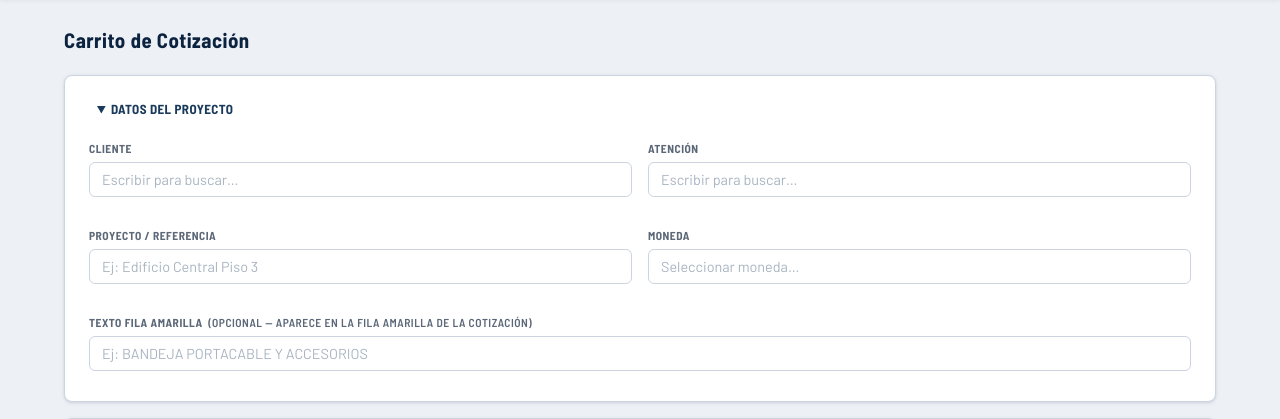
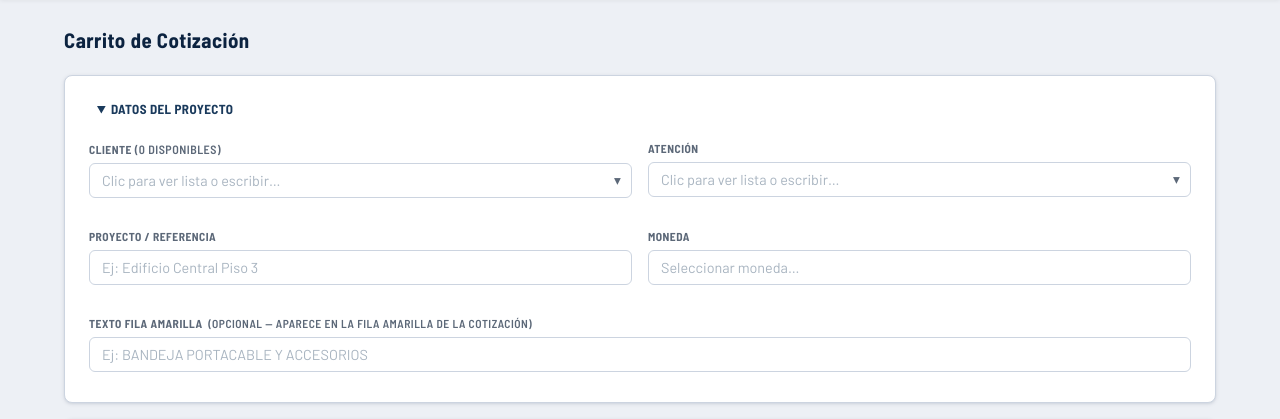
Before and after one commit to sebastianabanto/cotizador-aroluz, a Python web app: template web/templates/cotizacion/carrito.html in a window 1280 px wide. Shown: the part 96-515 px from the top of the page. Run offline with Jinja, Linux system fonts and the light colour scheme; the template is opened without the code that fills it, so the values that code supplies are empty.

Commit message:
fix: corregir CSP, visor PDF y UX de clientes en carrito
- CSP: agregar cdnjs.cloudflare.com a script-src y worker-src para que
  PDF.js cargue correctamente en home.html
- CSP: agregar blob: a img-src y worker-src (canvas de PDF.js)
- CSP: agregar nominatim.openstreetmap.org a connect-src (geocodificación)
- exportar.py: detectar Windows y usar Playwright directamente en lugar
  de intentar WeasyPrint (que necesita GTK+); en Linux usa WeasyPrint
- carrito.html: agregar botón ▾ y contador de disponibles en campos
  Cliente y Atención para que sea obvio que tienen lista desplegable
- style.css: estilos para .ac-toggle-btn y .ac-has-toggle

Co-Authored-By: Claude Sonnet 4.6 <noreply@anthropic.com>

```diff
--- a/web/static/style.css
+++ b/web/static/style.css
@@ -295,6 +295,24 @@ select.form-control { cursor: pointer; }
 .ac-wrapper {
   position: relative;
 }
+/* Input con botón ▾ visible */
+.ac-has-toggle { padding-right: 2rem; }
+.ac-toggle-btn {
+  position: absolute;
+  right: 0.4rem;
+  top: 50%;
+  transform: translateY(-50%);
+  background: none;
+  border: none;
+  cursor: pointer;
+  color: var(--texto-suave);
+  font-size: 0.85rem;
+  padding: 0.15rem 0.3rem;
+  line-height: 1;
+  border-radius: 3px;
+  transition: color 0.12s;
+}
+.ac-toggle-btn:hover { color: var(--azul); }
 .ac-lista {
   position: absolute;
   top: calc(100% + 3px);
--- a/web/templates/cotizacion/carrito.html
+++ b/web/templates/cotizacion/carrito.html
@@ -18,11 +18,14 @@
     <div class="grid-2" style="margin-top:0.25rem;">
       <!-- Cliente: autocomplete -->
       <div class="form-group">
-        <label class="form-label" for="cliente-input">Cliente</label>
+        <label class="form-label" for="cliente-input">Cliente <span style="font-size:0.75rem;color:var(--texto-suave);font-weight:400;">({{ catalogo.clientes|length }} disponibles)</span></label>
         <div class="ac-wrapper">
-          <input type="text" id="cliente-input" class="form-control"
-                 placeholder="Escribir para buscar…" autocomplete="off"
+          <input type="text" id="cliente-input" class="form-control ac-has-toggle"
+                 placeholder="Clic para ver lista o escribir…" autocomplete="off"
                  oninput="onClienteInput()" onfocus="onClienteFocus()" onblur="onClienteBlur()">
+          <button type="button" class="ac-toggle-btn" tabindex="-1"
+                  onmousedown="event.preventDefault(); document.getElementById('cliente-input').focus(); onClienteFocus();"
+                  aria-label="Ver lista de clientes">▾</button>
           <div id="cliente-lista" class="ac-lista" style="display:none;"></div>
         </div>
         <input type="hidden" id="cliente" value="">
@@ -35,9 +38,12 @@
       <div class="form-group">
         <label class="form-label" for="atencion-input">Atención</label>
         <div class="ac-wrapper">
-          <input type="text" id="atencion-input" class="form-control"
-                 placeholder="Escribir para buscar…" autocomplete="off"
+          <input type="text" id="atencion-input" class="form-control ac-has-toggle"
+                 placeholder="Clic para ver lista o escribir…" autocomplete="off"
                  oninput="onAtencionInput()" onfocus="onAtencionFocus()" onblur="onAtencionBlur()">
+          <button type="button" class="ac-toggle-btn" tabindex="-1"
+                  onmousedown="event.preventDefault(); document.getElementById('atencion-input').focus(); onAtencionFocus();"
+                  aria-label="Ver lista de atenciones">▾</button>
           <div id="atencion-lista" class="ac-lista" style="display:none;"></div>
         </div>
         <input type="hidden" id="atencion" value="">
```
Also changed, not shown: web/main.py (+4 -3 lines), web/rutas/exportar.py (+15 -15 lines).
